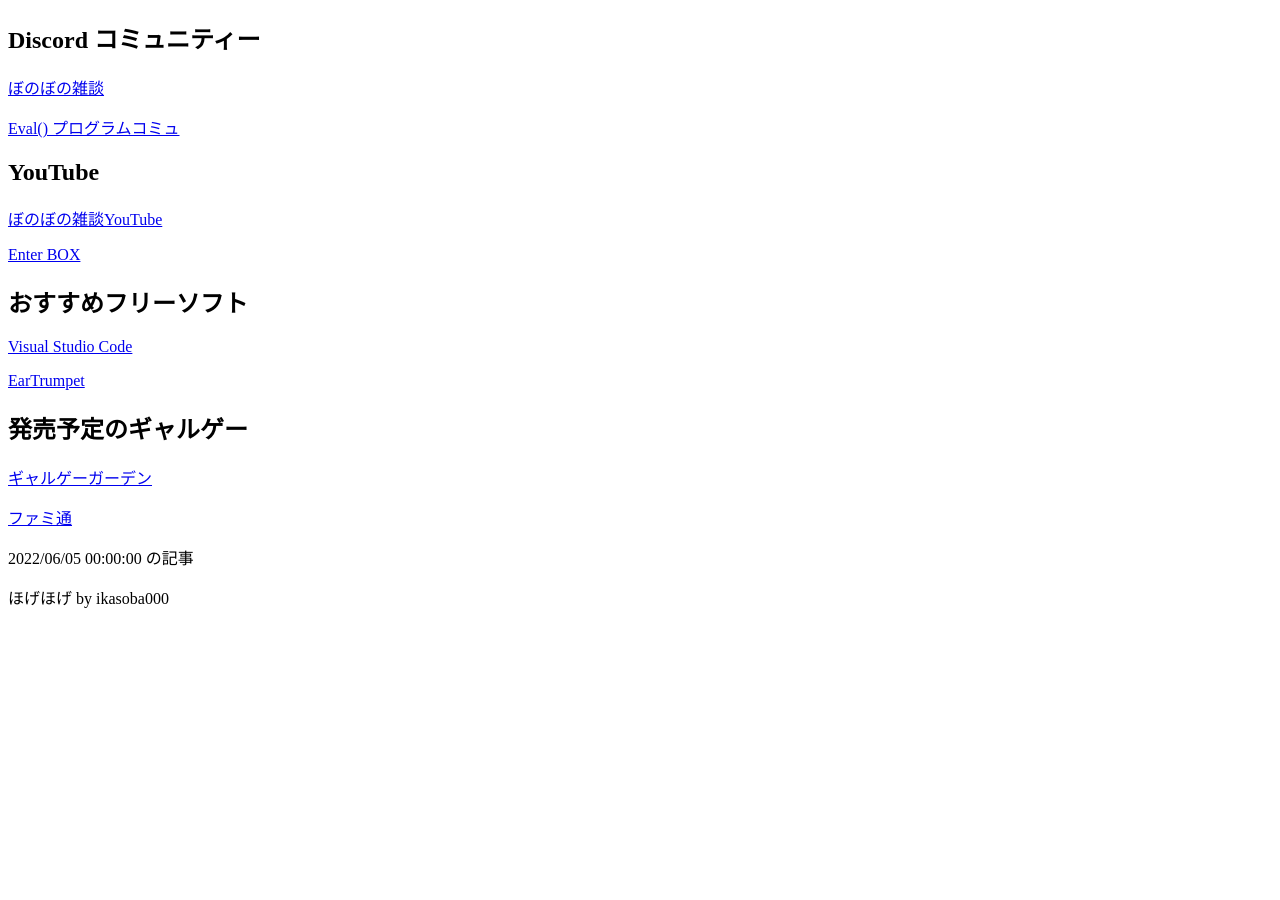
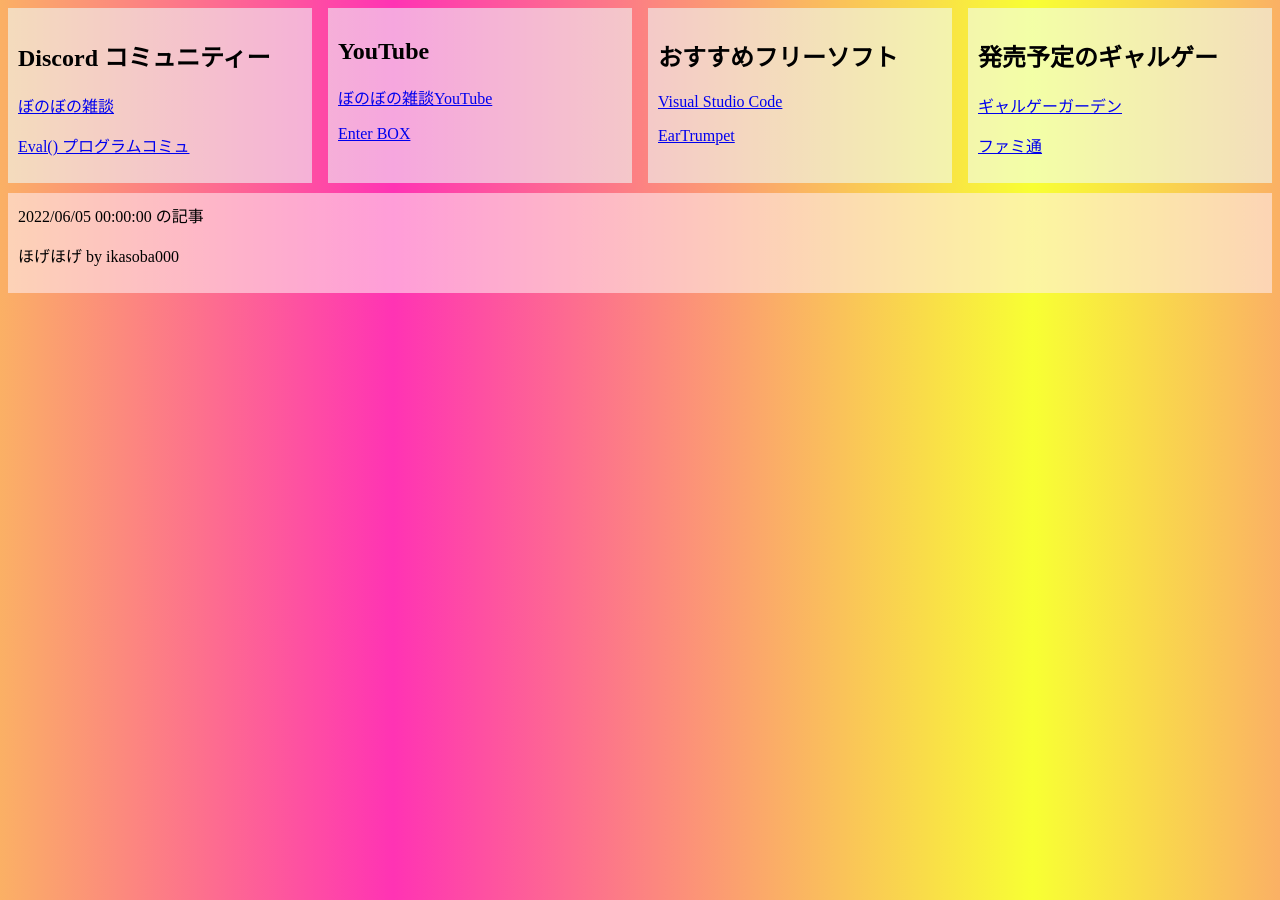
Before and after one commit to ikasoba/bonobonoz, a Jekyll site: the page built from _posts/2022-06-05-example.md, in a window 1280 px wide. Built offline with Jekyll 4.4.1, drawn with Linux system fonts in a browser that asks for light colours; our own code applies the rules of GitHub Pages for plain Markdown files.

Commit message:
完成!!!

```diff
--- a/_layouts/default.html
+++ b/_layouts/default.html
@@ -3,7 +3,7 @@
   <head>
     <meta charset="UTF-8">
     <meta name="viewport" content="width=device-width, initial-scale=1.0">
-    <link rel="stylesheet" href="./style.css" type="text/css" />
+    <link rel="stylesheet" href="/{{ site.base }}/style.css" type="text/css" />
     <title>
       {{ site.title }}
     </title>
```
